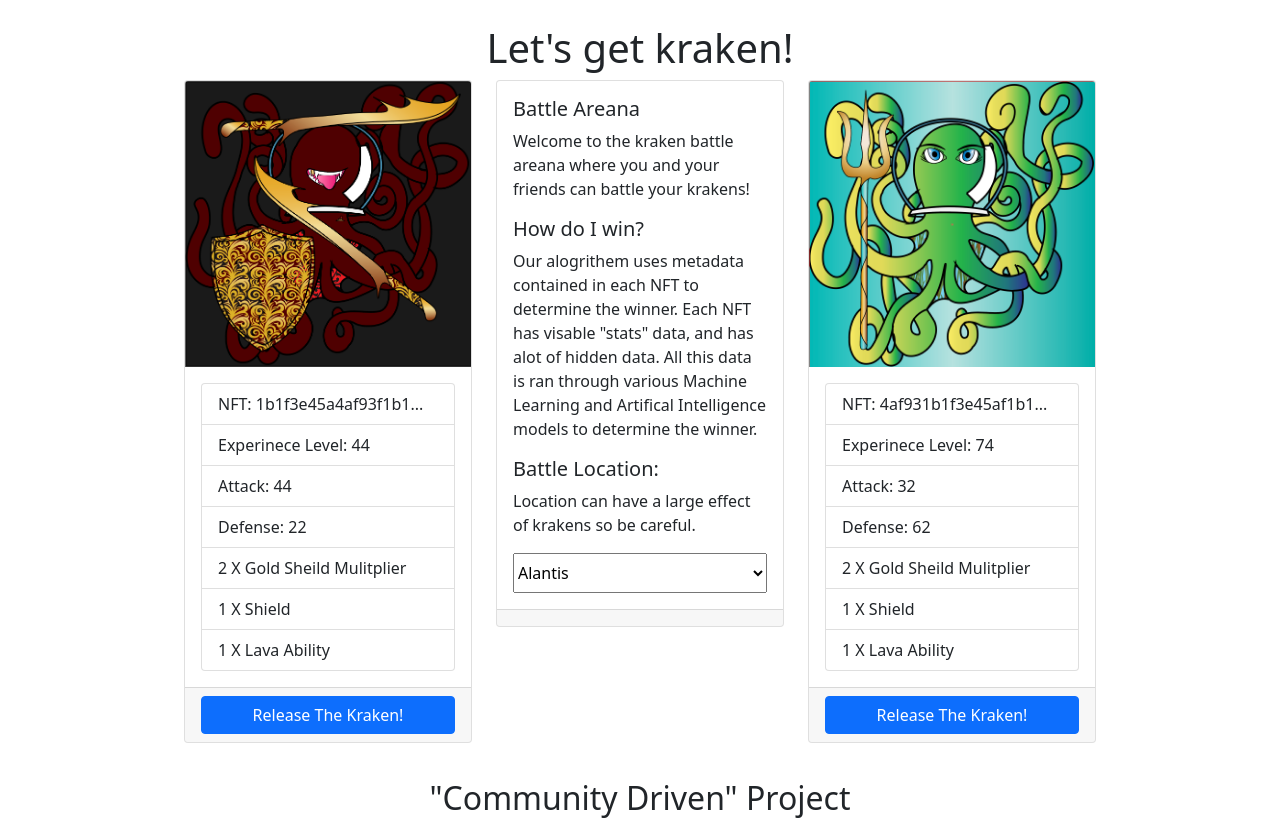
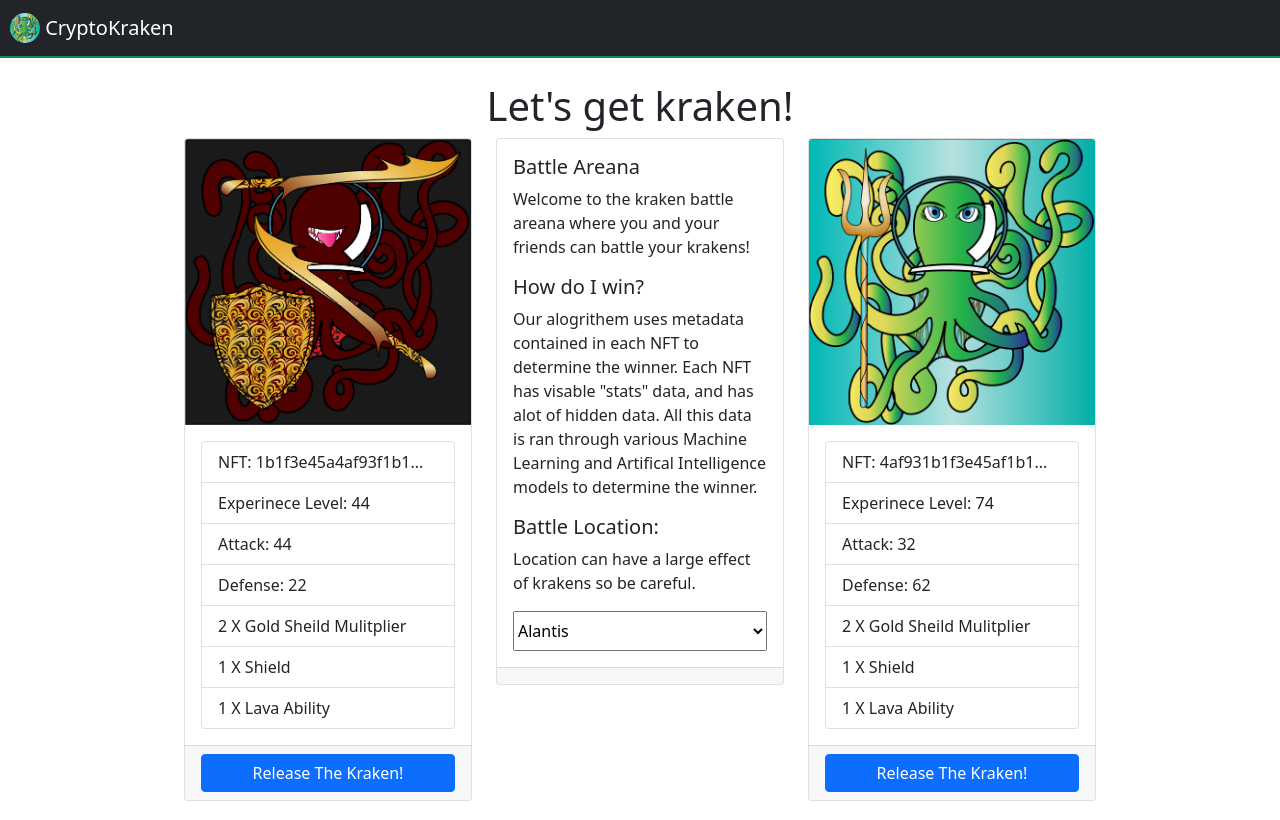
Before and after one commit to zjeffreys/kraken, an Angular app: page / in a window 1280 px wide. Shown: the top 820 px of the page. Built offline with nearby package versions, Linux system fonts and the light colour scheme.

Commit message:
added navbar

```diff
--- a/src/app/app.component.html
+++ b/src/app/app.component.html
@@ -1,4 +1,4 @@
-
+<app-navbar></app-navbar>
 <app-hero></app-hero>
 <app-community-driven></app-community-driven>
 <app-timeline></app-timeline>
--- a/src/app/app.module.ts
+++ b/src/app/app.module.ts
@@ -5,13 +5,15 @@ import { AppComponent } from './app.component';
 import { TimelineComponent } from './timeline/timeline.component';
 import { HeroComponent } from './hero/hero.component';
 import { CommunityDrivenComponent } from './community-driven/community-driven.component';
+import { NavbarComponent } from './navbar/navbar.component';
 
 @NgModule({
   declarations: [
     AppComponent,
     TimelineComponent,
     HeroComponent,
-    CommunityDrivenComponent
+    CommunityDrivenComponent,
+    NavbarComponent
   ],
   imports: [
     BrowserModule
--- /dev/null
+++ b/src/app/navbar/navbar.component.html
@@ -0,0 +1,7 @@
+<!-- Image and text -->
+<nav class="navbar navbar-dark bg-dark border-bottom border-success border-2" style="border-color:aquamarine;">
+    <a class="navbar-brand" href="#">
+      <img src="/assets/img/kraken_posiden.png" width="30" height="30" class="d-inline-block align-top" alt="" style="border-radius: 50%; margin-left: 10px;">
+      CryptoKraken
+    </a>
+  </nav>
--- /dev/null
+++ b/src/app/navbar/navbar.component.ts
@@ -0,0 +1,15 @@
+import { Component, OnInit } from '@angular/core';
+
+@Component({
+  selector: 'app-navbar',
+  templateUrl: './navbar.component.html',
+  styleUrls: ['./navbar.component.css']
+})
+export class NavbarComponent implements OnInit {
+
+  constructor() { }
+
+  ngOnInit(): void {
+  }
+
+}
```
Also changed, not shown: src/app/navbar/navbar.component.css (added), 1 other file (tests, documents, lock files or other folders).
